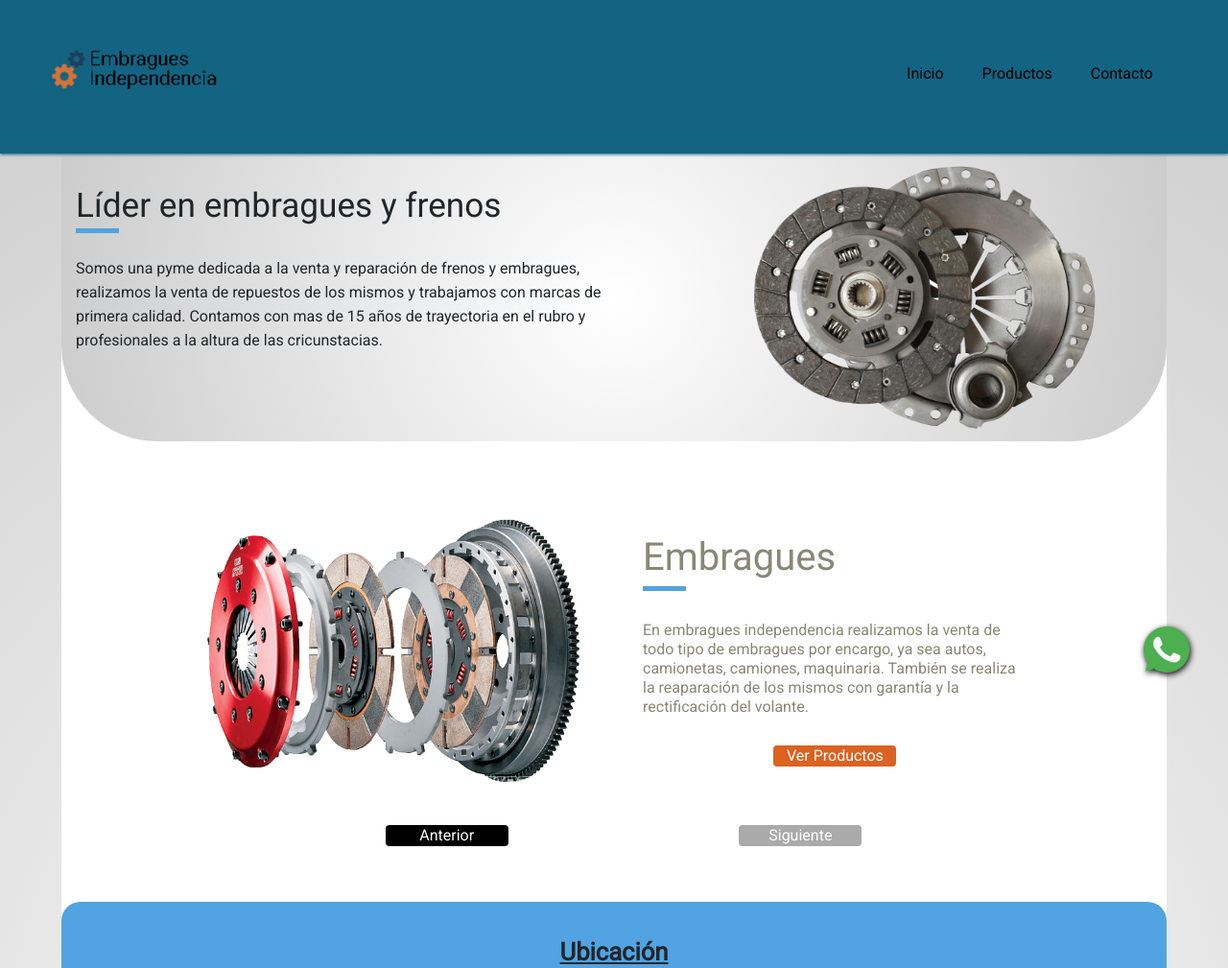
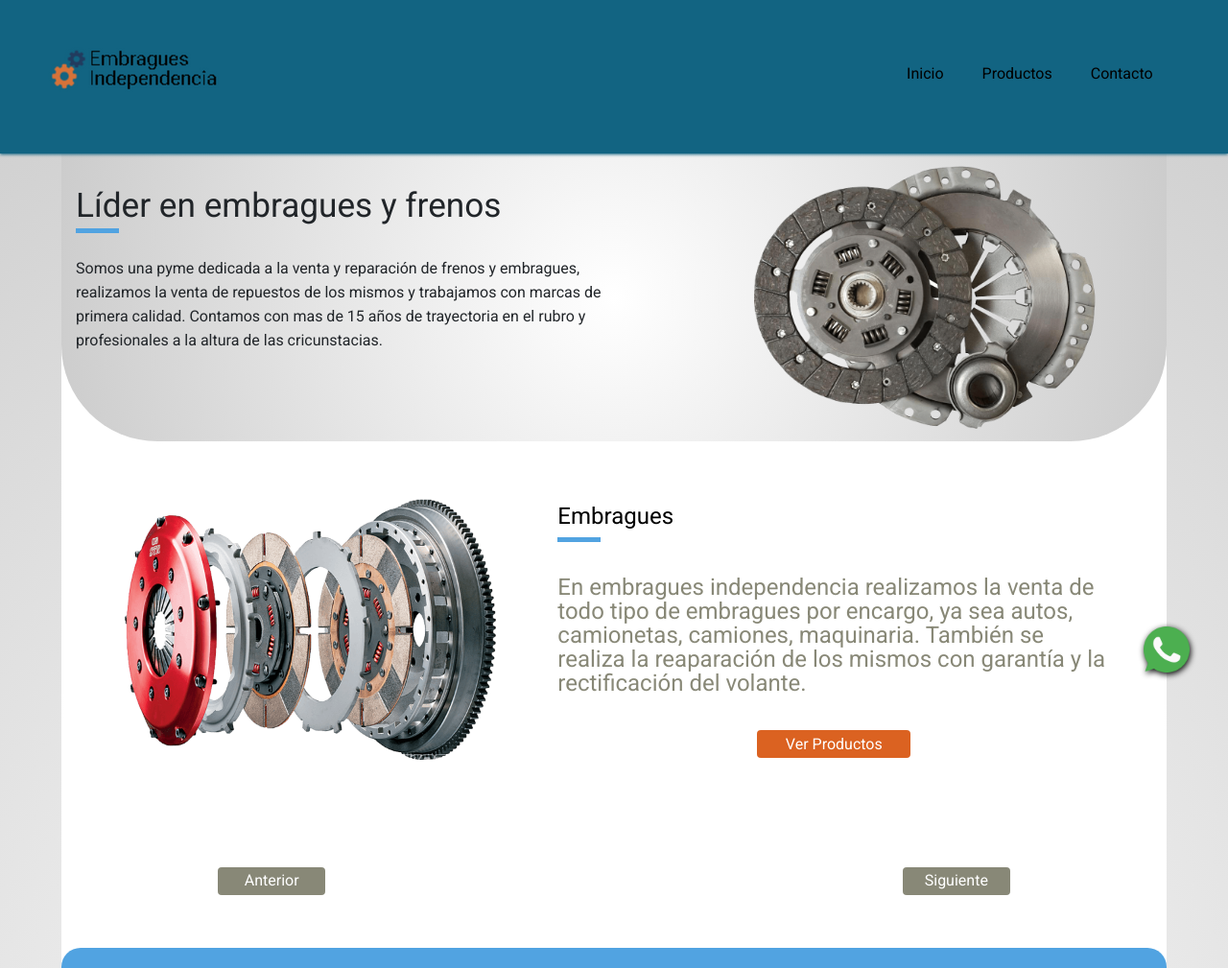
Before and after one commit to NelsonV9612/EmbraguesIndependencia, a plain HTML site: page index.html in a window 1280 px wide. Shown: the top 1009 px of the page at 96% size. Drawn offline with nearby package versions, Linux system fonts and the light colour scheme.

Commit message:
agregué carrusel al index

```diff
--- a/Css/productos.css
+++ b/Css/productos.css
@@ -45,6 +45,7 @@
 .description{
     line-height: 20px;
     margin-top: 20px;
+    width: auto;
 }
 .product-type{
     padding: 0 2%;
@@ -127,6 +128,7 @@
     }
     .intro-img{
         background:url(../banner/fondo_producto.jpg);
+        backdrop-filter: blur(10px);
         background-position: center;
         background-repeat: no-repeat;
         background-size: cover;
--- a/Css/style.css
+++ b/Css/style.css
@@ -101,44 +101,42 @@ body {
     height: 100%;
     width: auto;
 }
+/* ------------------------------- */
 .products{
-    width: 80%;
+    height: 30rem;
     display: grid;
-    margin: auto;
-    grid-template-columns: repeat(4,1fr);
-    grid-template-rows: repeat(3,120px) 40px;
-    justify-items: center;
-    background: #fff;
-    padding: 40px 0;
+    grid-template-columns: repeat(2,1fr);
+    grid-template-rows: repeat(2,minmax(100px,250px)) 100px;
+    margin-top: 3rem;
 }
-.products__img{
-    grid-row:1/4;
-    grid-column: 1/3;
-    padding: 30px;
-}
-.products__img img{
-    width: 100%;
-    height: 100%;
-    object-fit: contain;
+.detalle__producto{
+    grid-column: span 2;
+    grid-row: span 2;
 }
 .products__description{
-    grid-row:1/4;
-    grid-column: 3/5;
-    padding: 30px;
+    height: 300px;
+    width: 100%;
+ }
+ .grillas{
+    display: flex;
+    justify-content: space-evenly;
+    flex-wrap: wrap;
+ }
+.products__img{
+   object-fit: contain;
+   width: 400px;
+   height: 300px;
 }
+
 .description{
+    color: #000;
+    font-size: 1.5rem;
+    width: 50%;
     display: flex;
     flex-direction: column;
-    width: 100%;
-    height: 100%;
-    justify-content: space-evenly;
+    justify-content: space-around;
 }
-.description h2{
-    color: #887;
-    font-size: 2.5em;
 
-
-}
 .description h2::after{
     content: "";
     background-color: #51A3E1;
@@ -149,42 +147,41 @@ body {
 
 }
 .intro__text{
-    line-height: 20px;
+    line-height: 25px;
     color: #887;
 }
 .description a{
     align-self: center;
 }
-.products__button{
-    grid-column: 1/ 5;
-    grid-row: 4/5;
+
+.button-container{
+    position: relative;
+    grid-column: span 2;
     width: 80%;
+    justify-self: center;
+    margin-top: 1rem;
 }
 .button{
-    background: #aaa;
-    padding: 3px 10px;
+    background: #887;
     margin-left: 20px;
-    width: 8em;
-    border: none;
+    width: 7rem;
+    height: 1.8rem;
     border-radius: 4px;
     color: #fff;
-    transition: transform .3s;
+    justify-content: space-evenly;
+    opacity: 1;
 }
-.button:hover{
-    transform: scale(1.1);
-}
-.button-container{
-    display: flex;
-    justify-content: space-around;
-}
+
+
 .button--products{
     background: #DB6221;
+    border: none;
     margin-left: 0;
-}
-.button--after{
-    background: #000;
+    width:10rem;
+    font-size: 1rem;
 }
 
+/* ------------------------------------------------ */
 .location{
     width: 100%;
     margin: auto;
--- a/index.html
+++ b/index.html
@@ -39,12 +39,12 @@
           <img src="banner/nosotros.png" alt="Discos de embragues">
         </div>
       </div>
-      <section class="products">
-        <div class="products__img">
-          <img src="banner/productoEmbrague.png" alt="Embrague">
-        </div>
-        <div class="products__description">
-          <div class="description">
+      <div id="carouselExampleCaptions" class="carousel slide products">
+        <div class="carousel-inner detalle__producto">
+          <div class="carousel-item active products__description">
+            <div class="grillas">
+              <img src="banner/productoEmbrague.png" class=" products__img" alt="Juego de embragues">
+              <div class=" description">
                 <h2>Embragues</h2>
                 <p class="intro__text">En embragues independencia realizamos la venta de todo tipo de embragues por encargo, ya sea
                   autos, camionetas, camiones, maquinaria. También se realiza la reaparación de los mismos con garantía y la rectificación del volante.
@@ -52,13 +52,27 @@
                 <a href="./templates/productos.html"><button type="button" class="button button--products">Ver Productos</button></a>
               </div>
             </div>
-        <div class="products__button">
-          <div class="button-container">
-            <button type="button" class="button button--after">Anterior</button>
-            <button type="button" class="button">Siguiente</button>
+          </div>
+          <div class="carousel-item  products__description">
+            <div class="grillas">
+              <img src="banner/freno.png" class="products__img" alt="Fenos a disco">
+              <div class="description">
+                <h2>Frenos</h2>
+                <p class="intro__text">Ralizamos el recambio de frenos, tanto como cambio de cintas, rectificación de campanas, venta de pastillas de frenos, cubetas y otros productos.</p>
+                <a href="#"><button type="button" class="button button--products">Ver Productos</button></a>
               </div>
             </div>
-      </section>
+          </div>
+        </div>
+        <div class="button-container">
+            <button class="carousel-control-prev ms-5 d-none d-sm-block button" type="button" data-bs-target="#carouselExampleCaptions" data-bs-slide="prev">
+              <span >Anterior</span>
+            </button>
+            <button class="carousel-control-next me-5 d-none d-sm-block button" type="button" data-bs-target="#carouselExampleCaptions" data-bs-slide="next">
+              <span>Siguiente</span>
+            </button>
+        </div>
+      </div>
       <section class="location">
         <div class="location__desciption">
           <h3>Ubicación</h3>
```
Also changed, not shown: templates/productos.html (+1 -1 lines), banner/freno.png (added). Lines whose indentation alone changed are shown as unchanged.
